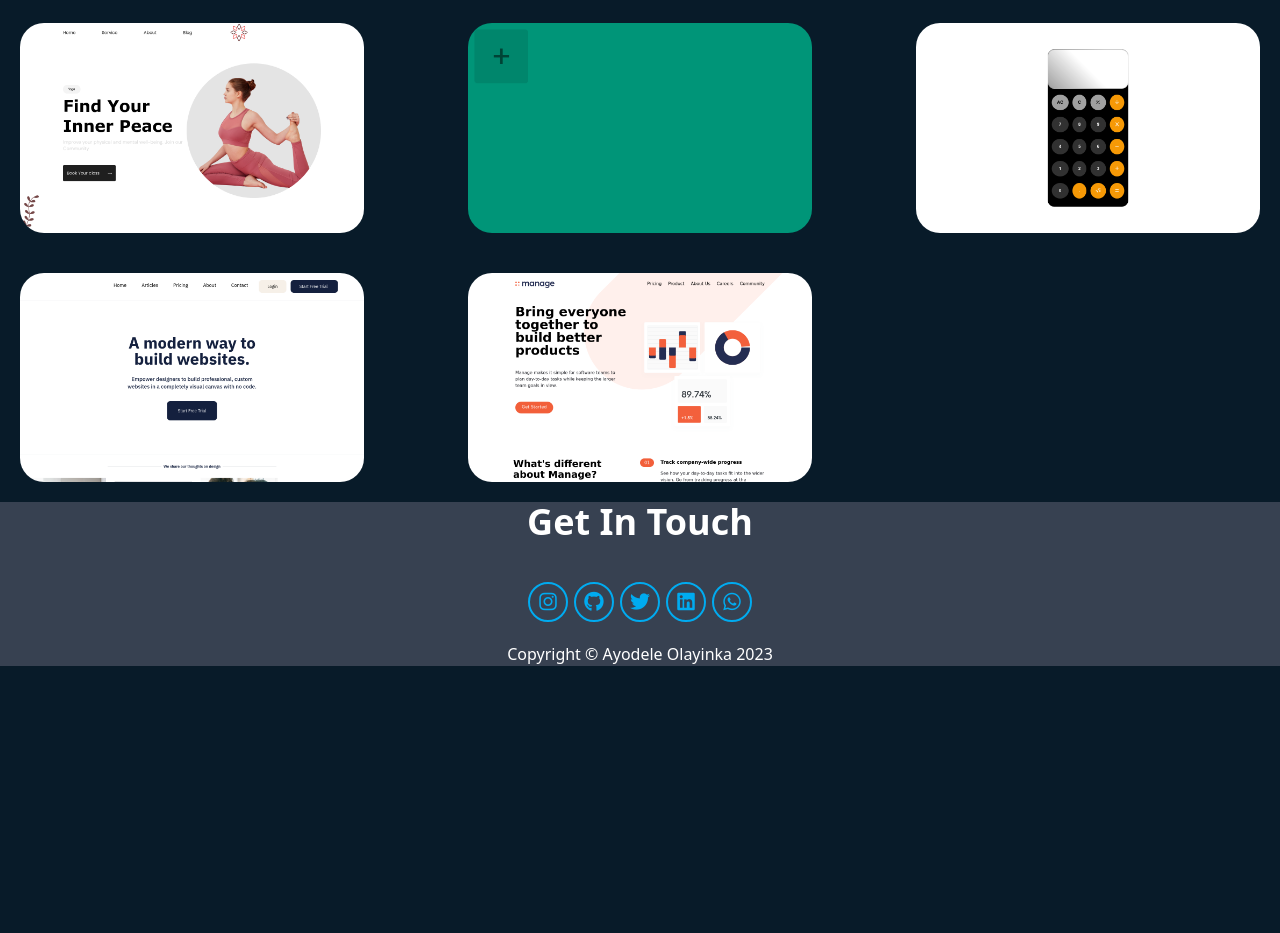
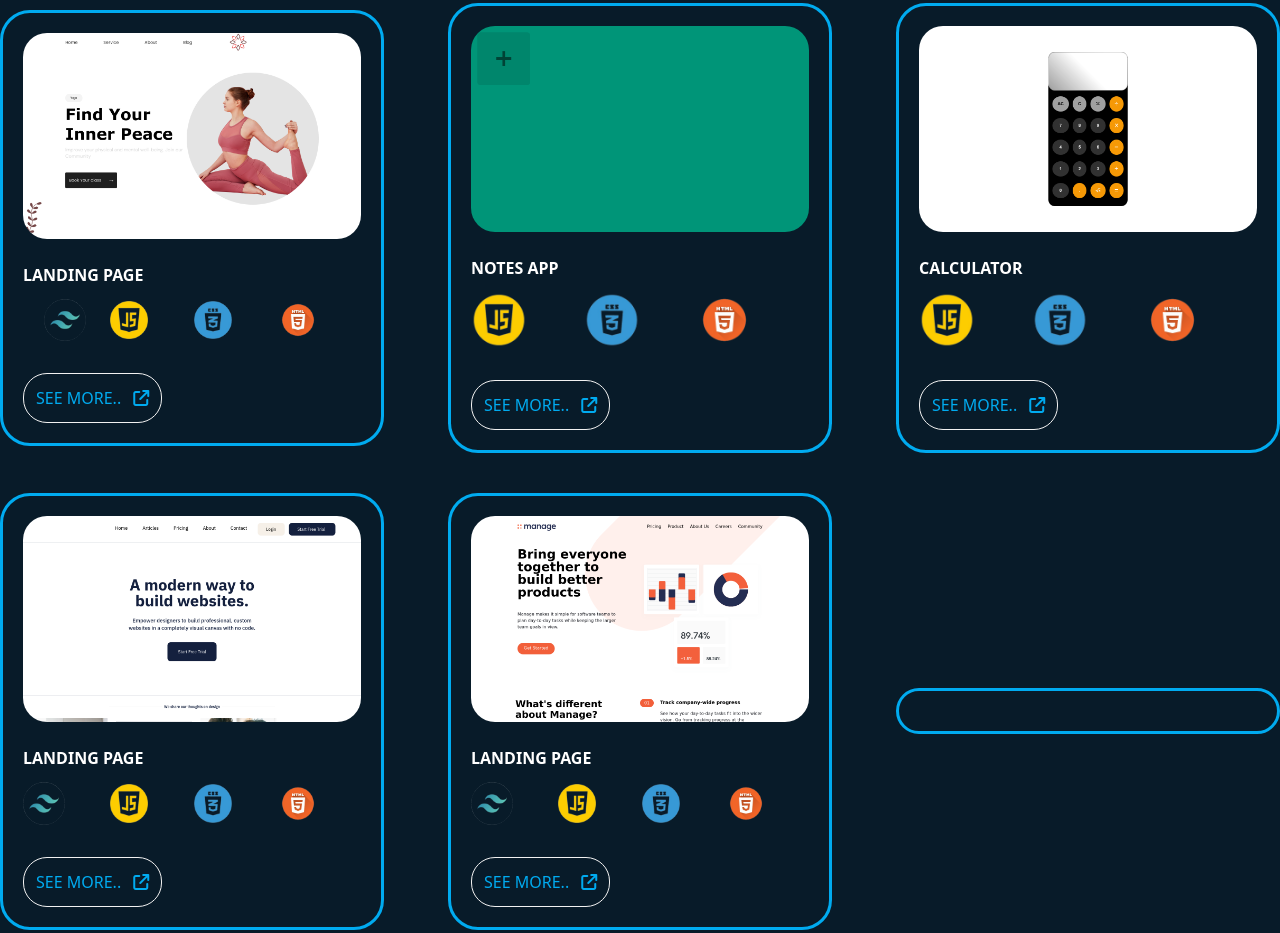
Before and after one commit to Olayinka-Ayode/Portfolio-1, a website: page index.html in a window 1280 px wide. Shown: the part 1863-2796 px from the top of the page. Before the commit the page ends 2529 px from the top, so only its background shows below. Drawn offline with Linux system fonts and the light colour scheme.

Commit message:
modifies portfolio section

```diff
--- a/index.html
+++ b/index.html
@@ -77,56 +77,84 @@
         <div class="flex w-full md:flex-row flex-col flex-wrap items-center md:justify-between">
             <div class="card relative">
                 <div class="w-fit">
-                    <img src="./Zen Vibes.png" class="relative rounded-3xl">
-                    <div class="text absolute top-0 left-3/4 bg-body_background h-full w-full">
-                        <h2 class="relative top-1/4 text-white font-bold bg-body_background">Landing Page</h2>
-                        <p class="relative top-1/3 w-full">&#x2022; Tailwind CSS</p>
-                        <p class="relative top-1/3 w-full">&#x2022; JavaScript</p>
-                        <p class="relative top-1/3 w-full"><a href="https://yoga-landing-page-eight.vercel.app/" target="_blank" class="text-skyblue">&#x2022; See more..</a></p>
+                    <div class="img-cont">
+                        <img src="./Zen Vibes.png" class="relative rounded-3xl">
+                    </div>
+                    <div class="text bg-body_background h-full w-full pt-6">
+                        <h2 class="relative top-1/4 text-white font-bold bg-body_background uppercase pb-3">Landing Page</h2>
+                        <div class="stack-list flex flex-row pb-8">
+                            <p class="relative top-1/3 w-1/4 stack flex items-center justify-center"><img src="./tailwind-removebg-preview.png" alt=""></p>
+                            <p class="relative top-1/3 w-1/4 stack"><img src="./Javascript-removebg-preview-removebg-preview (3).png" alt=""></p>
+                            <p class="relative top-1/3 w-1/4 stack"><img src="./CSS-removebg-preview-removebg-preview (1).png" alt=""></p>
+                            <p class="relative top-1/3 w-1/4 stack"><img src="./HTML-removebg-preview (1).png" alt=""></p>
+                        </div>
+                        <p class="relative top-1/3 w-fit see-more rounded-3xl p-3"><a href="https://yoga-landing-page-eight.vercel.app/" target="_blank" class="text-skyblue uppercase">See more.. <i class="fa-solid fa-external-link pl-2"></i></a></p>
                     </div>
                 </div>
             </div>
             <div class="card relative">
                 <div class="w-fit">
-                    <img src="./Notes App.png" class="relative rounded-3xl">
-                    <div class="text absolute top-0 left-3/4 bg-body_background w-full h-full">
-                        <h2 class="relative top-1/4 text-white font-bold bg-body_background">Note App</h2>
-                        <p class="relative top-1/3 w-full">&#x2022; Tailwind CSS</p>
-                        <p class="relative top-1/3 w-full">&#x2022; JavaScript</p>
-                        <p class="relative top-1/3 w-full">&#x2022;<a href="https://note-app-rho-three.vercel.app/" target="_blank" class="text-skyblue"> See More..</a></p>
+                    <div class="img-cont">
+                        <img src="./Notes App.png" class="relative rounded-3xl">
+                    </div>
+                    <div class="text bg-body_background h-full w-full pt-6">
+                        <h2 class="relative top-1/4 text-white font-bold bg-body_background uppercase pb-3">Notes App</h2>
+                        <div class="stack-list flex flex-row pb-8">
+                            <p class="relative top-1/3 w-2/6 stack"><img src="./Javascript-removebg-preview-removebg-preview (3).png" alt=""></p>
+                            <p class="relative top-1/3 w-2/6 stack"><img src="./CSS-removebg-preview-removebg-preview (1).png" alt=""></p>
+                            <p class="relative top-1/3 w-2/6 stack"><img src="./HTML-removebg-preview (1).png" alt=""></p>
+                        </div>
+                        <p class="relative top-1/3 w-fit see-more rounded-3xl p-3"><a href="https://note-app-rho-three.vercel.app/" target="_blank" class="text-skyblue uppercase">See more.. <i class="fa-solid fa-external-link pl-2"></i></a></p>
                     </div>
                 </div>
             </div>
             <div class="card relative">
                 <div class="w-fit">
-                    <img src="./Calculator.png" class="relative rounded-3xl">
-                    <div class="text absolute top-0 left-3/4 bg-body_background h-full w-full">
-                        <h2 class="relative top-1/4 text-white font-bold bg-body_background">Calculator</h2>
-                        <p class="relative top-1/3 w-full">&#x2022; Vanilla CSS</p>
-                        <p class="relative top-1/3 w-full">&#x2022; JavaScript</p>
-                        <p class="relative top-1/3 w-full"><a href="https://calculator-js-liard-ten.vercel.app/" class="relative text-skyblue" target="_blank">&#x2022; See more..</a></p>
+                    <div class="img-cont">
+                        <img src="./Calculator.png" class="relative rounded-3xl">
+                    </div>
+                    <div class="text bg-body_background h-full w-full pt-6">
+                        <h2 class="relative top-1/4 text-white font-bold bg-body_background uppercase pb-3">Calculator</h2>
+                        <div class="stack-list flex flex-row pb-8">
+                            <p class="relative top-1/3 w-2/6 stack"><img src="./Javascript-removebg-preview-removebg-preview (3).png" alt=""></p>
+                            <p class="relative top-1/3 w-2/6 stack"><img src="./CSS-removebg-preview-removebg-preview (1).png" alt=""></p>
+                            <p class="relative top-1/3 w-2/6 stack"><img src="./HTML-removebg-preview (1).png" alt=""></p>
+                        </div>
+                        <p class="relative top-1/3 w-fit see-more rounded-3xl p-3"><a href="https://calculator-js-liard-ten.vercel.app/" target="_blank" class="text-skyblue uppercase">See more.. <i class="fa-solid fa-external-link pl-2"></i></a></p>
                     </div>
                 </div>
             </div>
             <div class="card relative">
                 <div class="w-fit">
-                    <img src="./Landing Page 1.png" class="relative rounded-3xl">
-                    <div class="text absolute top-0 left-3/4 bg-body_background w-full h-full">
-                        <h2 class="relative top-1/4 text-white font-bold bg-body_background">Landing Page</h2>
-                        <p class="relative top-1/3 w-full">&#x2022; Tailwind CSS</p>
-                        <p class="relative top-1/3 w-full">&#x2022; JavaScript</p>
-                        <p class="relative top-1/3 w-full"><a href="https://tailwind-site-two.vercel.app/" target="_blank" class="text-skyblue">&#x2022; See more..</a></p>
+                    <div class="img-cont">
+                        <img src="./Landing Page 1.png" class="relative rounded-3xl">
+                    </div>
+                    <div class="text bg-body_background h-full w-full pt-6">
+                        <h2 class="relative top-1/4 text-white font-bold bg-body_background uppercase pb-3">Landing Page</h2>
+                        <div class="stack-list flex flex-row pb-8">
+                            <p class="relative top-1/3 w-1/4 stack"><img src="./tailwind-removebg-preview.png" alt=""></p>
+                            <p class="relative top-1/3 w-1/4 stack"><img src="./Javascript-removebg-preview-removebg-preview (3).png" alt=""></p>
+                            <p class="relative top-1/3 w-1/4 stack"><img src="./CSS-removebg-preview-removebg-preview (1).png" alt=""></p>
+                            <p class="relative top-1/3 w-1/4 stack"><img src="./HTML-removebg-preview (1).png" alt=""></p>
+                        </div>
+                        <p class="relative top-1/3 w-fit see-more rounded-3xl p-3"><a href="https://tailwind-site-two.vercel.app/" target="_blank" class="text-skyblue uppercase">See more.. <i class="fa-solid fa-external-link pl-2"></i></a></p>
                     </div>
                 </div>
             </div>
             <div class="card relative">
-                <div class="w-fit h-full">
-                    <img src="./Tailwind Landing Page.png" class="relative rounded-3xl">
-                    <div class="text absolute top-0 left-3/4 bg-body_background h-full w-full">
-                        <h2 class="relative top-1/4 text-white font-bold bg-body_background">Landing Page</h2>
-                        <p class="relative top-1/3 w-full">&#x2022; Tailwind CSS</p>
-                        <p class="relative top-1/3 w-full">&#x2022; JavaScript</p>
-                        <p class="relative top-1/3 w-full"><a href="https://manage-two-khaki.vercel.app/" target="_blank" class="text-skyblue">&#x2022; See more..</a></p>
+                <div class="w-fit">
+                    <div class="img-cont">
+                        <img src="./Tailwind Landing Page.png" class="relative rounded-3xl">
+                    </div>
+                    <div class="text bg-body_background h-full w-full pt-6">
+                        <h2 class="relative top-1/4 text-white font-bold bg-body_background uppercase pb-3">Landing Page</h2>
+                        <div class="stack-list flex flex-row pb-8">
+                            <p class="relative top-1/3 w-1/4 stack"><img src="./tailwind-removebg-preview.png" alt=""></p>
+                            <p class="relative top-1/3 w-1/4 stack"><img src="./Javascript-removebg-preview-removebg-preview (3).png" alt=""></p>
+                            <p class="relative top-1/3 w-1/4 stack"><img src="./CSS-removebg-preview-removebg-preview (1).png" alt=""></p>
+                            <p class="relative top-1/3 w-1/4 stack"><img src="./HTML-removebg-preview (1).png" alt=""></p>
+                        </div>
+                        <p class="relative top-1/3 w-fit see-more rounded-3xl p-3"><a href="https://manage-two-khaki.vercel.app/" target="_blank" class="text-skyblue uppercase">See more.. <i class="fa-solid fa-external-link pl-2"></i></a></p>
                     </div>
                 </div>
             </div>
--- a/styles.css
+++ b/styles.css
@@ -208,16 +208,12 @@ nav a:hover, nav a.active{
     transition: 0.2s ease-in-out;
     width: 30%;
     padding: 20px;
+    border: 3px solid #00ABF0;
     transition: 1s;
+    margin-bottom: 40px;
 }
 
 .card .text{
-    display: none;
-    transition: 1s;
-}
-
-.card:hover .text{
-    display: block;
     transition: 1s;
 }
 
@@ -247,6 +243,19 @@ nav a:hover, nav a.active{
     display: none;
 }
 
+.stack img{
+    border-radius: 50%;
+    width: 50%;
+}
+
+.see-more{
+    border: 1px solid #F1F1F1;
+}
+
+.see-more:hover{
+    transform: scale(1.1);
+}
+
 @keyframes text {
     100%{
         width: 0;
```
Also changed, not shown: output.css.
